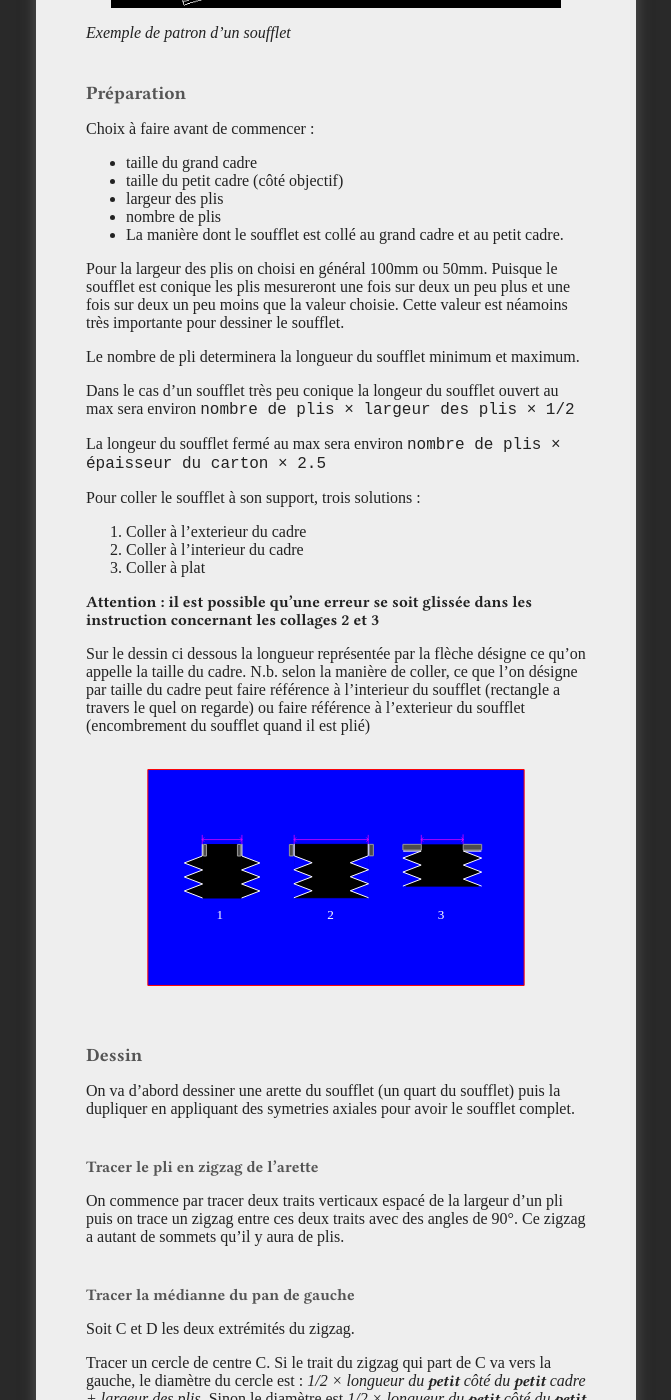
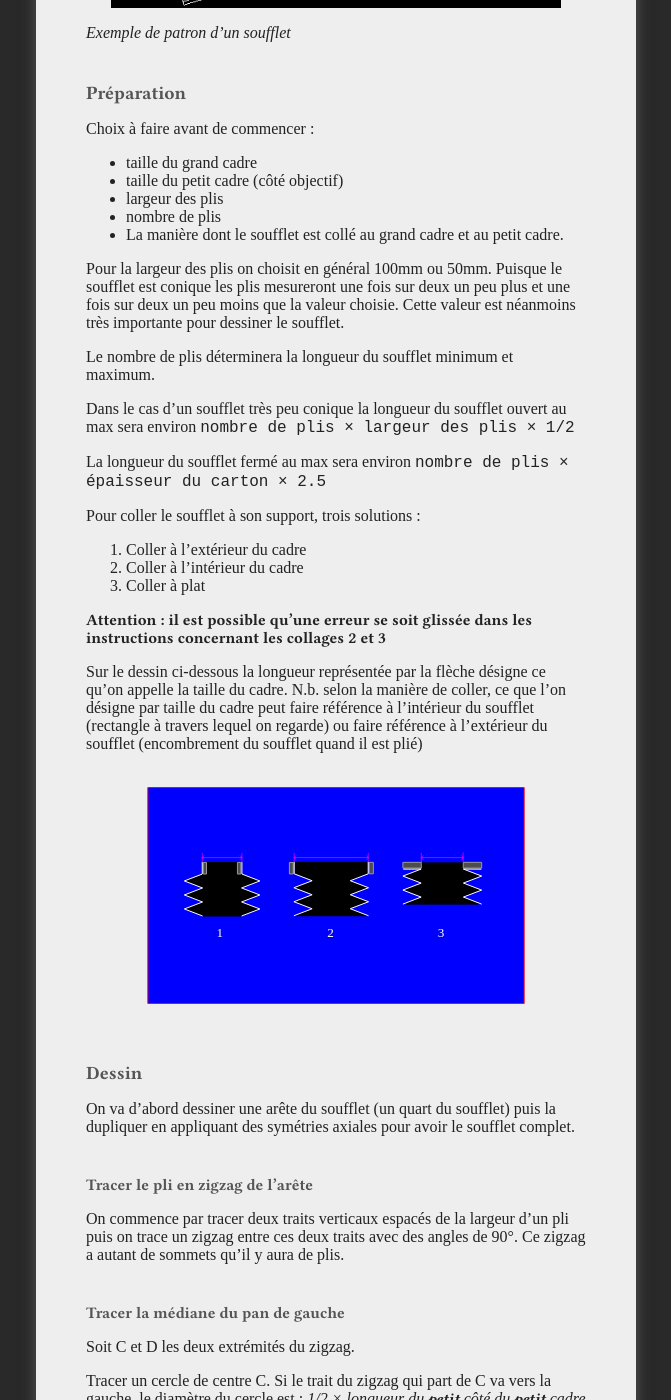
Before and after one commit to virginienokill/camera-obscura, a Jekyll site: the page built from contenu/technique/soufflets.md, in a window 1280 px wide and 1400 px high, scrolled down 2102 px. Shown: the whole window, without its empty margins (304-975 px from the left). Built offline with Jekyll 4.4.1, drawn with Linux system fonts in a browser that asks for light colours; some web fonts are replaced; our own code applies the rules of GitHub Pages for plain Markdown files; the repository's description, which GitHub fills in, is left out; some of the changed text lies outside the part shown.

Commit message:
Update soufflets.md

```diff
--- a/contenu/technique/soufflets.md
+++ b/contenu/technique/soufflets.md
@@ -42,35 +42,35 @@
 - nombre de plis
 - La manière dont le soufflet est collé au grand cadre et au petit cadre.
 
-Pour la largeur des plis on choisi en général 100mm ou 50mm. Puisque le soufflet est conique les plis mesureront une fois sur deux un peu plus et une fois sur deux un peu moins que la valeur choisie. Cette valeur est néamoins très importante pour dessiner le soufflet.
+Pour la largeur des plis on choisit en général 100mm ou 50mm. Puisque le soufflet est conique les plis mesureront une fois sur deux un peu plus et une fois sur deux un peu moins que la valeur choisie. Cette valeur est néanmoins très importante pour dessiner le soufflet.
 
-Le nombre de pli determinera la longueur du soufflet minimum et maximum.
+Le nombre de plis déterminera la longueur du soufflet minimum et maximum.
 
-Dans le cas d'un soufflet très peu conique la longeur du soufflet ouvert au max sera environ `nombre de plis × largeur des plis × 1/2`
+Dans le cas d'un soufflet très peu conique la longueur du soufflet ouvert au max sera environ `nombre de plis × largeur des plis × 1/2`
 
-La longeur du soufflet fermé au max sera environ `nombre de plis × épaisseur du carton × 2.5`
+La longueur du soufflet fermé au max sera environ `nombre de plis × épaisseur du carton × 2.5`
 
 Pour coller le soufflet à son support, trois solutions :
 
-1. Coller à l'exterieur du cadre
-2. Coller à l'interieur du cadre
+1. Coller à l'extérieur du cadre
+2. Coller à l'intérieur du cadre
 3. Coller à plat
 
-**Attention : il est possible qu'une erreur se soit glissée dans les instruction concernant les collages 2 et 3**
+**Attention : il est possible qu'une erreur se soit glissée dans les instructions concernant les collages 2 et 3**
 
-Sur le dessin ci dessous la longueur représentée par la flèche désigne ce qu'on appelle la taille du cadre. N.b. selon la manière de coller, ce que l'on désigne par taille du cadre peut faire référence à l'interieur du soufflet (rectangle a travers le quel on regarde) ou faire référence à l'exterieur du soufflet (encombrement du soufflet quand il est plié)
+Sur le dessin ci-dessous la longueur représentée par la flèche désigne ce qu'on appelle la taille du cadre. N.b. selon la manière de coller, ce que l'on désigne par taille du cadre peut faire référence à l'intérieur du soufflet (rectangle à travers lequel on regarde) ou faire référence à l'extérieur du soufflet (encombrement du soufflet quand il est plié)
 
 ![schema collage soufflet](/contenu/plans/collage-soufflet.svg)
 
 ### Dessin
 
-On va d'abord dessiner une arette du soufflet (un quart du soufflet) puis la dupliquer en appliquant des symetries axiales pour avoir le soufflet complet.
+On va d'abord dessiner une arête du soufflet (un quart du soufflet) puis la dupliquer en appliquant des symétries axiales pour avoir le soufflet complet.
 
-#### Tracer le pli en zigzag de l'arette
+#### Tracer le pli en zigzag de l'arête
 
-On commence par tracer deux traits verticaux espacé de la largeur d'un pli puis on trace un zigzag entre ces deux traits avec des angles de 90°. Ce zigzag a autant de sommets qu'il y aura de plis.
+On commence par tracer deux traits verticaux espacés de la largeur d'un pli puis on trace un zigzag entre ces deux traits avec des angles de 90°. Ce zigzag a autant de sommets qu'il y aura de plis.
 
-#### Tracer la médianne du pan de gauche
+#### Tracer la médiane du pan de gauche
 
 Soit C et D les deux extrémités du zigzag.
 
@@ -82,23 +82,23 @@
 Si le trait du zigzag qui part de D va vers la gauche, le diamètre du cercle est *1/2 × longueur du **petit** côté du **grand** cadre + largeur des plis*.
 Sinon le diamètre est *1/2 × longueur du **petit** côté du **grand** cadre*
 
-La médiane du pan de gauche est la tangeante exterieure à ces de cercle qui passe à gauche des cercles. On la note droite d.
+La médiane du pan de gauche est la tangeante extérieure à ces deux cercles qui passe à gauche des cercles. On la note droite d.
 
 #### Tracer les plis du pan de gauche
 
-Soit C' L'intersection de cette droite avec le cercle de centre C et D' l'intersection de cette droite avec le cercle de centre D.
+Soit C' l'intersection de cette droite avec le cercle de centre C et D' l'intersection de cette droite avec le cercle de centre D.
 
 les segments CC' et DD' sont le premier et le dernier pli du pan. CC' et DD' sont parallèles.
 
-Tous les autres plis du pans peuvent désormais être tracés, ce sont les segments parallèles à CC' par chaque sommet du zigzag. on fait aller ces segments des sommets du zigzag à la droite d
+Tous les autres plis du pan peuvent désormais être tracés, ce sont les segments parallèles à CC' par chaque sommet du zigzag. on fait aller ces segments des sommets du zigzag à la droite d.
 
 #### Reproduire ces étapes pour le pan de droite
 
-Pour la médianne du pan de droite reproduire ces étapes symétriquement, mais en prenant en compte les longueurs des **grands** côtés des cadres.
+Pour la médiane du pan de droite reproduire ces étapes symétriquement, mais en prenant en compte les longueurs des **grands** côtés des cadres.
 
-#### Tracer les languette aux extremités du soufflet.
+#### Tracer les languettes aux extremités du soufflet.
 
-pour la partie ou on collera se referer à ce [schema](/contenu/plans/collage-soufflet-patrons.png) en fonction de ce que l'on a choisi comme manière de coller le soufflet au cadre. (En vert les pls exterieurs en cyan les plis interieurs)
+pour la jonction cadre-soufflet se référer à ce [schema](/contenu/plans/collage-soufflet-patrons.png) en fonction de ce que l'on choisit comme manière de coller le soufflet au cadre. (En vert les plis extérieurs en cyan les plis intérieurs)
 
 #### Dupliquer le tracé
 
@@ -111,12 +111,12 @@
 Le soufflet sera réalisé avec un sandwich tissu-carton-skaï :
 - Du tissu noir à l'intérieur
 - Du carton 1mm pour la rigidité.
-- Du skaï blanc à l'exterieur pour la fraicheur et l'étancheïté.
+- Du skaï blanc à l'extérieur pour la fraicheur et l'étanchéité.
 
-Le carton est coupé à la découpeuse laser : on creuse une goutière de 2.5mm entre chaque pan et on laisse un petit raccord de 2.5mm tous les 200mm pour conserver la forme sans gener le pliage.
+Le carton est coupé à la découpeuse laser : on creuse une gouttière de 2.5mm entre chaque pan et on laisse un petit raccord de 2.5mm tous les 200mm pour conserver la forme sans gêner le pliage.
 
-La découpeuse Laser du FabLab de Graulhet nous permet de découper des plaques en carton de 1000x700mm
+La découpeuse laser du FabLab de Graulhet nous permet de découper des plaques en carton de 1000x700mm
 
-Les fichiers pour la découpes seront fournis au format dxf.
+Les fichiers pour la découpe seront fournis au format dxf.
 
 Le sandwich est collé à la colle à reliure, temps de séchage = 24h.
```
Also changed, not shown: other parts of contenu/technique/soufflets.md (+3 -3 lines).
